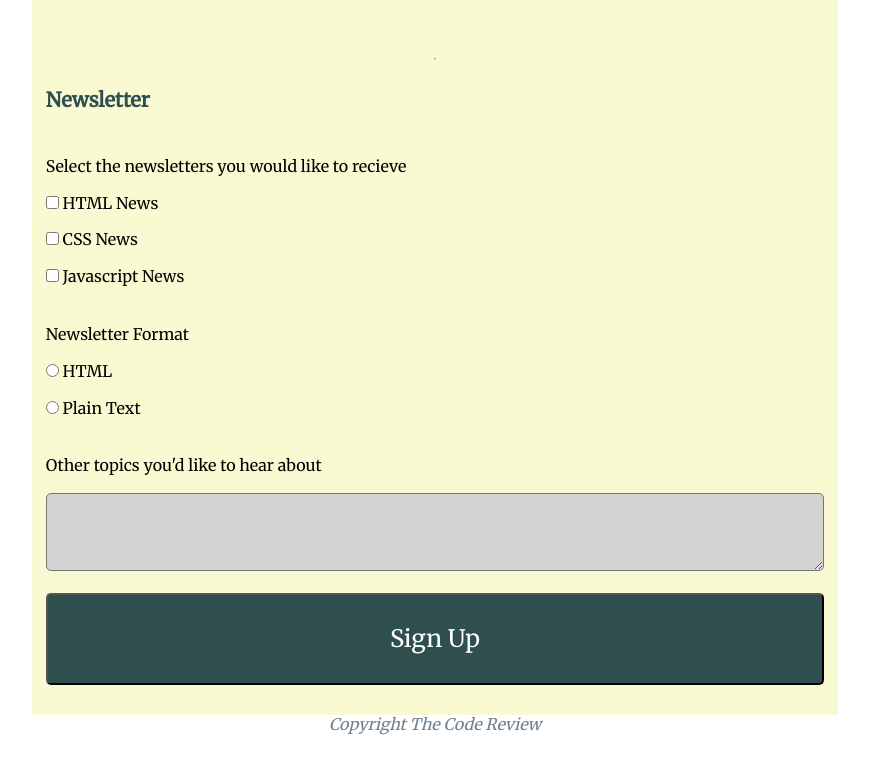
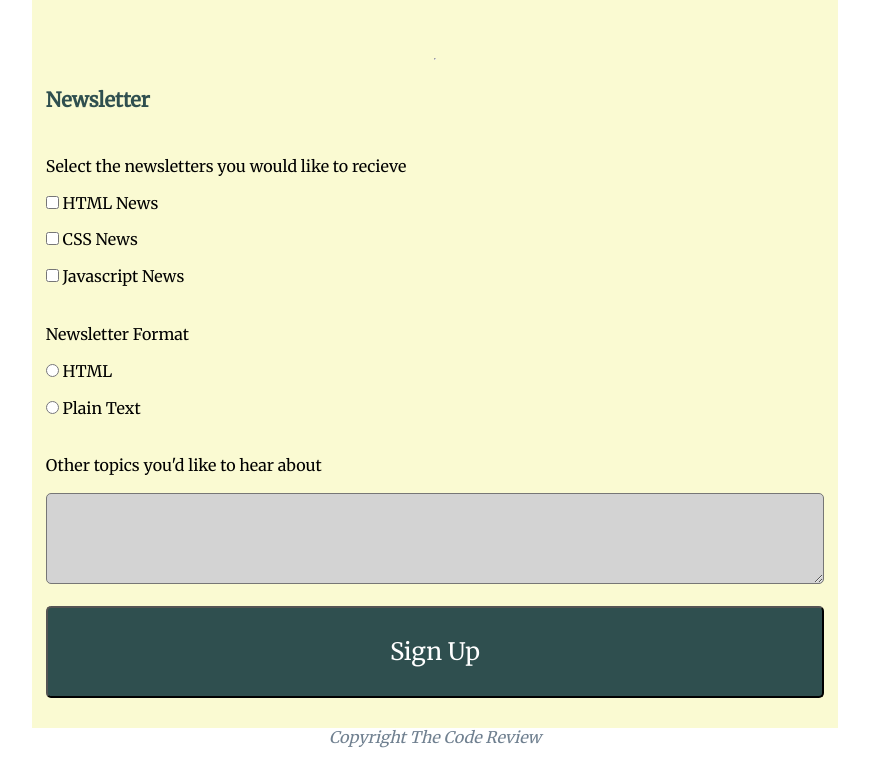
Before and after one commit to abhicyclopes/Techdegree-project-3, a plain HTML site: page index.html in a window 1280 px wide. Shown: the part 955-1722 px from the top of the page, without its empty margins (205-1074 px from the left). Drawn offline with Linux system fonts and the light colour scheme.

Commit message:
done some finishing in css

```diff
--- a/css/style.css
+++ b/css/style.css
@@ -54,6 +54,14 @@ select {
     margin: 10px 0;
 }
 
+input:focus,
+textarea:focus,
+select:focus {
+    outline: none;
+    border-color: darkslategray;
+    transition: width 2s linear 1s;
+}
+
 legend {
     font-size: 20px;
     font-weight: bold;
@@ -80,8 +88,8 @@ textarea[id$="comment"] {
     width: 100%;
 }
 
-input:focus {
-    border-color: darkslategray;
+textarea {
+    padding: 5px 0;
 }
 
 ::placeholder {
@@ -146,7 +154,7 @@ footer {
     }
 
     textarea[id$="comment"] {
-        padding: 20px 0;
+        line-height: 2.8;
     }
 
 }
```
